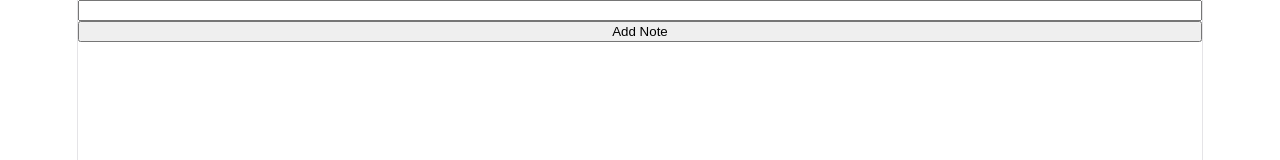
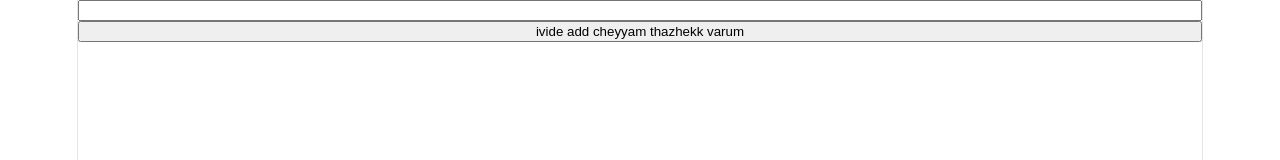
Before and after one commit to RameshRaveendran/reactc, a React (Vite) app: page / in a window 1280 px wide. Shown: the top 160 px of the page. Built offline with nearby package versions, Linux system fonts and the light colour scheme.

Commit message:
button updated

```diff
--- a/src/App.jsx
+++ b/src/App.jsx
@@ -37,7 +37,7 @@ function App() {
       <button
         onClick={addNote}
       >
-        Add Note
+        ivide add cheyyam thazhekk varum
       </button>
 
       <ul>
```
